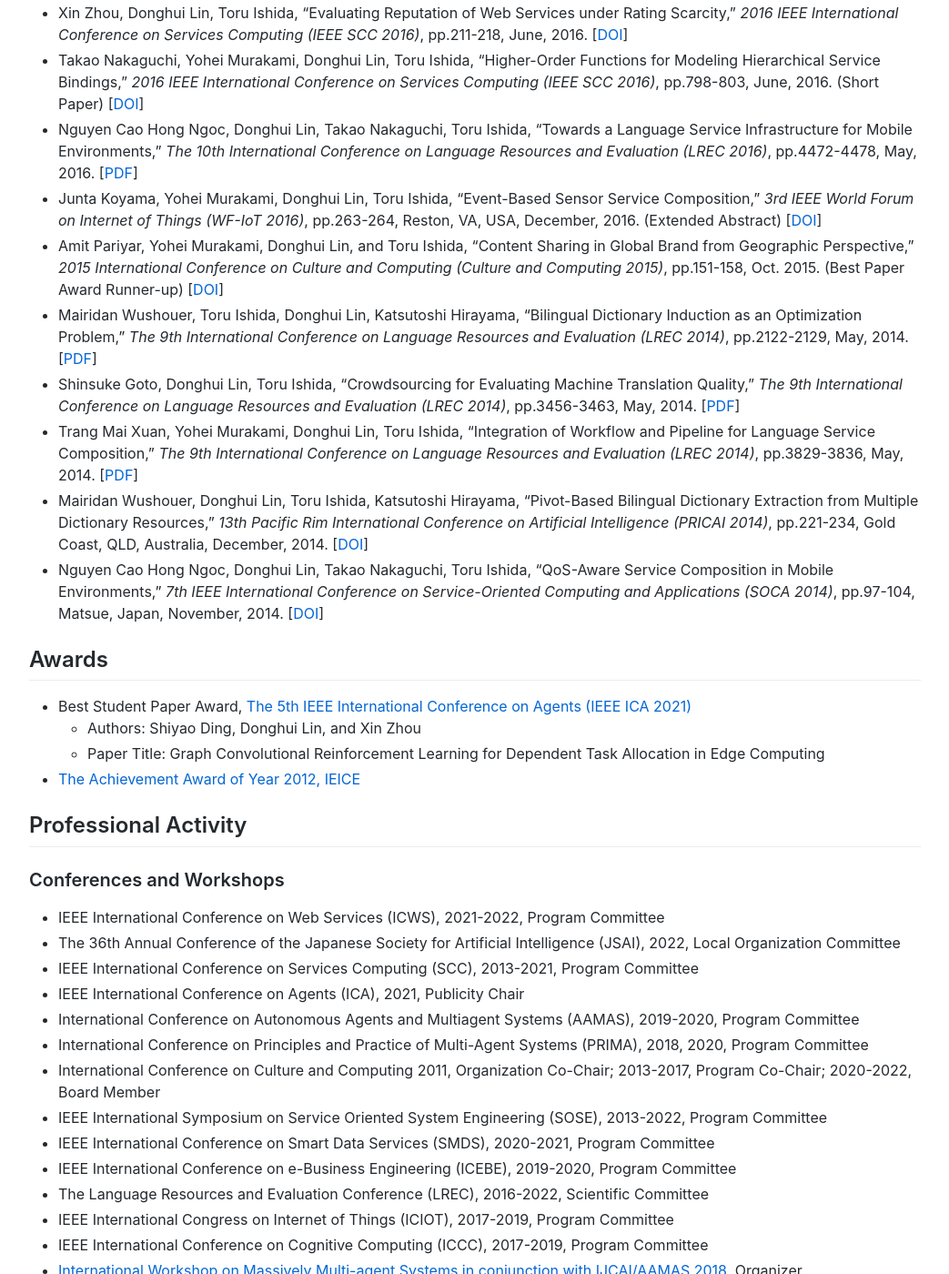
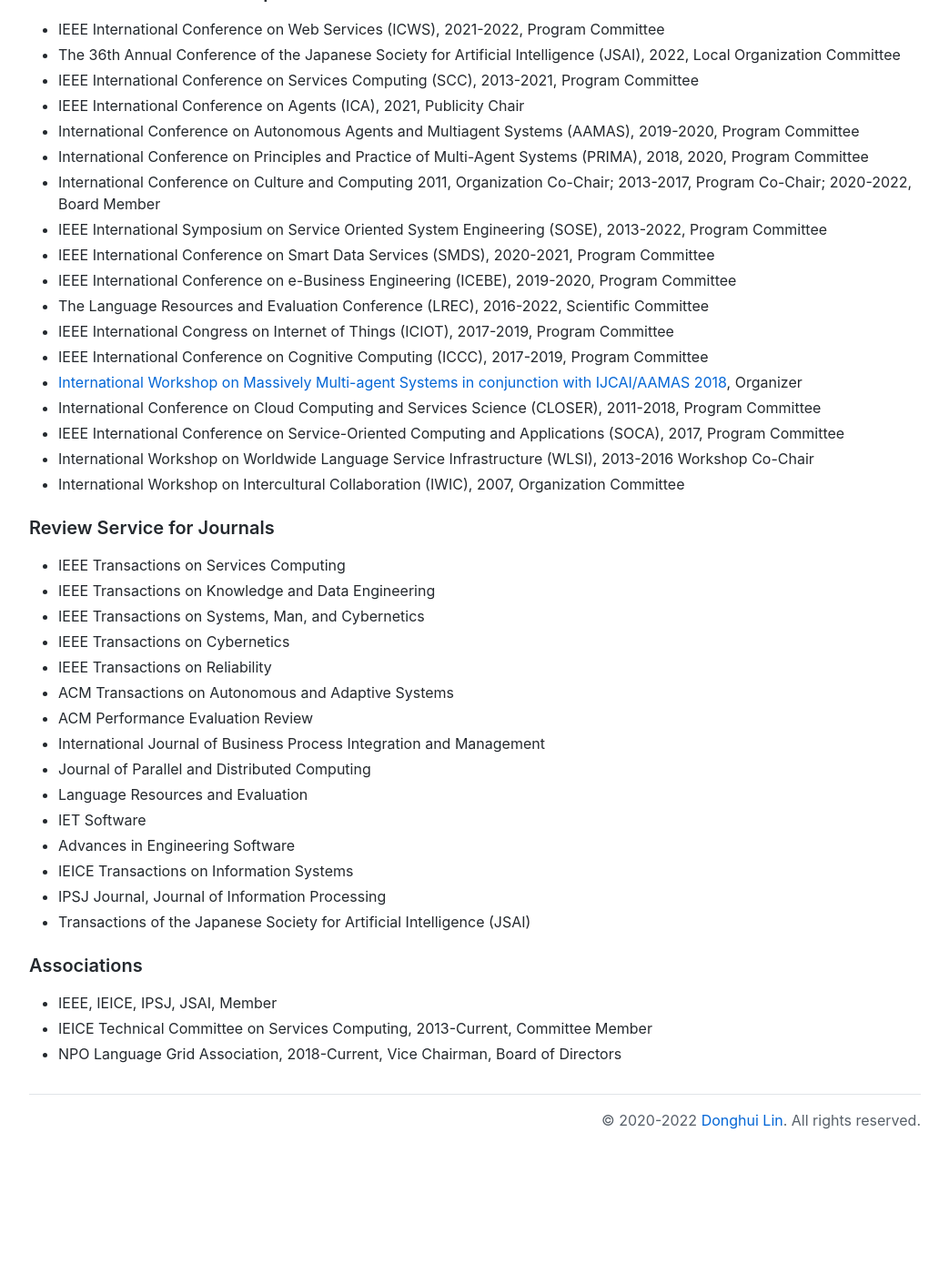
Before and after one commit to lindh/lindh.github.io, a Jekyll site: the page built from index.md, in a window 1280 px wide and 1400 px high, scrolled down 6133 px. Shown: the whole window at 91% size, without its empty margins (118-1161 px from the left). Built offline with Jekyll 4.4.1, drawn with Linux system fonts in a browser that asks for light colours; comment, search, counter and statistics services are not loaded; after the commit the page ends 7408 px from its top, so only the background shows below that; some of the changed text lies outside the part shown.

Commit message:
minor update

```diff
--- a/index.md
+++ b/index.md
@@ -51,15 +51,15 @@
 - **Intercultural Collaboration**: machine translation mediated communication, multi-language communication design, intercultural collaboration support in the real fields
 
 ### Research Projects
-- Non-Grid Pathfinding Optimization in Continuous Time and Space, **Principal Investigator (PI)**, Joint Research (Panasonic Corporation), 2022-
-- Research on Multiagent Reinforcement Learning for Pathfinding, **Principal Investigator (PI)**, Joint Research (Panasonic Corporation), 2021-2022
+- Non-Grid Pathfinding Optimization in Continuous Time and Space, **Principal Investigator (PI)**, Joint Research (Panasonic Corporation), Apr. 2022-
+- Research on Multiagent Reinforcement Learning for Pathfinding, **Principal Investigator (PI)**, Joint Research (Panasonic Corporation), Apr. 2021-Mar. 2022
 - Research on Interoperable and Self-organizing IoT Service Infrastructure, **Principal Investigator (PI)**, JSPS Grant-in-Aid for Scientific Research (B) (21H03556), Apr. 2021-Mar. 2024
 - Realizing IoT Services Based on Multiagent Systems, **Principal Investigator (PI)**, JSPS Grant-in-Aid for Challenging Research (Exploratory) (20K21833), July. 2020-Mar. 2023
 - Realizing Situated Multi-Language Communication Environments Based on Service Composition, **Principal Investigator (PI)**, JSPS Grant-in-Aid for Scientific Research (B) (18H03341), Apr. 2018-Mar. 2021
 - [The Language Grid](http://langrid.org), **Vice Chairman, Board of Directors**, Non-funded research project at NPO Language Grid Association
 
-## Recent Publications
-[The complete publication list is available here ](./publication.html).
+## Recent Publications (2016~)
+[The complete publication list is available here.](./publication.html)
 
 ### Books
 - Donghui Lin, Toru Ishida, Franco Zambonelli, and Itsuki Noda, Eds., _Massively Multi-Agent Systems II_. Lecture Notes in Artificial Intelligence, 11422, Springer, 2019. ISBN 978-3-030-20936-0. [[DOI](https://doi.org/10.1007/978-3-030-20937-7)]
@@ -82,10 +82,6 @@
 - Victoria Abou Khalil, Toru Ishida, Masayuki Otani, Brendan Flanagan, Hiroaki Ogata, and Donghui Lin, “Learning Culturally Situated Dialogue Strategies to Support Language Learners,” _Research and Practice in Technology Enhanced Learning_, 13, 10, 2018. [[PDF](https://link.springer.com/content/pdf/10.1186/s41039-018-0076-x.pdf)][[DOI](https://doi.org/10.1186/s41039-018-0076-x)]
 - Amit Pariyar, Yohei Murakami, Donghui Lin, and Toru Ishida, "Information Sharing among Countries: A Perspective from Country-Specific Websites in Global Brands," _Journal of Information and Knowledge Management_, 15(2), pp.1-26, 2016. [[DOI](https://doi.org/10.1142/S0219649216500131)]
 - Mairidan Wushouer, Donghui Lin, Toru Ishida, and Katsutoshi Hirayama, "A Constraint Approach to Pivot-based Bilingual Dictionary Induction," _ACM Transactions on Asian and Low-Resource Language Information Processing_, 15(1), 4, 2016. [[DOI](https://doi.org/10.1145/2723144)]
-- Amit Pariyar, Yohei Murakami, Donghui Lin, and Toru Ishida, "Inconsistency Detection in Multilingual Knowledge Sharing," _Journal of Information and Knowledge Management_, 13(4), 2014. [[DOI](https://doi.org/10.1142/S0219649214500336)]
-- Chunqi Shi, Toru Ishida, and Donghui Lin, "Translation Agent: A New Metaphor for Machine Translation," _New Generation Computing_, 32(2), pp.163-186, 2014. [[DOI](https://doi.org/10.1007/s00354-014-0204-0)]
-- Donghui Lin and Toru Ishida, "Coordination of Local Process Views in Interorganizational Business Process," _IEICE Transactions on Information and Systems_, E97-D(5), pp.1119-1126, 2014. [[PDF](./files/IEICE201405_Lin.pdf)][[DOI](https://doi.org/10.1587/transinf.E97.D.1119)]
-- Donghui Lin, Toru Ishida, Yohei Murakami and Masahiro Tanaka, "QoS Analysis for Service Composition by Human and Web Services," _IEICE Transactions on Information and Systems_, E97-D(4), pp.762-769, 2014. [[PDF](./files/IEICE201404_Lin.pdf)][[DOI](https://doi.org/10.1587/transinf.E97.D.762)]
 
 ### Journal Papers in Japanese
 - 大川楠人, 林冬惠, 村上陽平, 中口孝雄. 異種のIoTデバイスとWebサービスの相互運用のためのIoTサービス基盤, _電子情報通信学会論文誌D_, Vol.J105-D, No.01, pp.41-51, 2022. [[PDF](./files/IEICE202201_Okawa.pdf)][[DOI](https://doi.org/10.14923/transinfj.2021SKP0023)]
@@ -93,9 +89,6 @@
 - 林冬惠, 石田亨, 村上陽平, 大谷雅之, 中口孝雄. 言語グリッドを用いた多言語農業支援, _電子情報通信学会論文誌B_, Vol.J100-B, No.9, pp.714-721, 2017.（100周年記念招待論文）[[PDF](./files/j100-b_9_714.pdf)][[DOI](https://doi.org/10.14923/transcomj.2016SHI0008)]
 - 後藤真介，石田亨，林冬惠. 繰り返しおよび並列プロセスからなるクラウドソーシングワークフローの最適化, _電子情報通信学会論文誌D_, Vol.J99-D, No.11, pp.1094-1101, 2016. [[DOI](https://doi.org/10.14923/transinfj.2016JDP7031)]
 - 中口孝雄，村上陽平，林冬惠，石田亨. 高階関数を導入した階層的サービス合成記述, _電子情報通信学会論文誌B_, Vol.J99-B, No.10, pp.834-842, 2016. [[DOI](https://doi.org/10.14923/transcomj.2016IAP0016)]
-- 後藤真介，林冬惠，石田亨. クラウドソーシングによる翻訳評価の分析, _電子情報通信学会論文誌D_, Vol.J97-D, No.7, pp.1158-1165, 2014.
-- 村上陽平，林冬惠，石田亨，田仲正弘. 多言語サービス基盤のための連邦アーキテクチャ，_電子情報通信学会論文誌D_，Vol.J97-D, No.6, pp.1094-1101, 2014．
-- 山口卓郎，菱山玲子，北川大輔，中島悠，稲葉利江子，林冬惠. 機械翻訳サービスと編集サービスの相互連携における翻訳品質と編集者適応，_情報処理学会論文誌_，Vol.55, No.4, pp.1303-1315, 2014．
 
 ### Book Chapters
 - Donghui Lin, Yohei Murakami and Toru Ishida, "Integrating Internet of Services and Internet of Things from a Multiagent Perspective," in _Massively Multi-Agent Systems II_, Donghui Lin, Toru Ishida, Franco Zambonelli, and Itsuki Noda, Eds., pp.36-49, Springer, 2019. [[DOI](https://doi.org/10.1007/978-3-030-20937-7_3)]
@@ -111,9 +104,6 @@
 - Toru Ishida, Donghui Lin, Masayuki Otani, Shigeo Matsubara, Yohei Murakami, Reiko Hishiyama, Yuu Nakajima, Toshiyuki Takasaki, and Yumiko Mori, "Field-Oriented Service Design: A Multiagent Approach," in _Serviceology for Designing the Future_, Takashi Maeno, et.al. Eds., pp.451-463, Springer, 2016. [[DOI](https://doi.org/10.1007/978-4-431-55861-3_31)]
 - Donghui Lin, Toru Ishida, and Masayuki Otani, "A Value Co-Creation Model for Multi-Language Knowledge Communication," in _Serviceology for Designing the Future_, Takashi Maeno, et.al. Eds., pp.435-447, Springer, 2016. [[DOI](https://doi.org/10.1007/978-4-431-55861-3_30)]
 - Masayuki Otani, Kaori Kita, Donghui Lin, Toru Ishida, "Analysis of Multi-language Knowledge Communication Service in Intercultural Agricultural Support," in _Serviceology for Designing the Future_, Takashi Maeno, et.al. Eds., pp.417-434, Springer, 2016. [[DOI](https://doi.org/10.1007/978-4-431-55861-3_29)]
-- Dave Murray-Rust, Ognjen Scekic, and Donghui Lin, “Worker-centric Design for Software Crowdsourcing: Towards Cloud Careers,” in _Cloud-based Software Crowdsourcing_, Michael N. Huhns, et.al. Eds, pp.39-50, Springer, 2015. [[DOI](https://doi.org/10.1007/978-3-662-47011-4_3)]
-- Donghui Lin and Toru Ishida, "User-Centered Service Design for Multi-Language Knowledge Communication," in _Serviceology for Services_, Masaaki Mochimaru, et.al. Eds., pp.309-317, Springer, 2014. [[DOI](https://doi.org/10.1007/978-4-431-54816-4_32)]
-- Yohei Murakami, Donghui Lin, and Toru Ishida, "Service-Oriented Architecture for Interoperability of Multi-Language Services," in _Towards the Multilingual Semantic Web_, Paul Buitelaar and Philipp Cimiano, Eds., pp.313-328, Springer, 2014. [[DOI](https://doi.org/10.1007/978-3-662-43585-4_19)]
 
 ### International Conference Papers
 - Shiyao Ding, Hideki Aoyama, and Donghui Lin, “Combining Multiagent Reinforcement Learning and Search Method for Drone Delivery on a Non-Grid Graph,” _20th International Conference on Practical Applications of Agents and Multi-Agent Systems (PAAMS)_, L'Aquila, Italy, July, 2022. (to appear)
@@ -139,12 +129,6 @@
 - Takao Nakaguchi, Yohei Murakami, Donghui Lin, Toru Ishida, "Higher-Order Functions for Modeling Hierarchical Service Bindings," _2016 IEEE International Conference on Services Computing (IEEE SCC 2016)_, pp.798-803, June, 2016. (Short Paper) [[DOI](https://doi.org/10.1109/SCC.2016.110)]
 - Nguyen Cao Hong Ngoc, Donghui Lin, Takao Nakaguchi, Toru Ishida, "Towards a Language Service Infrastructure for Mobile Environments," _The 10th International Conference on Language Resources and Evaluation (LREC 2016)_, pp.4472-4478, May, 2016. [[PDF](http://www.lrec-conf.org/proceedings/lrec2016/pdf/864_Paper.pdf)]
 - Junta Koyama, Yohei Murakami, Donghui Lin, Toru Ishida, "Event-Based Sensor Service Composition," _3rd IEEE World Forum on Internet of Things (WF-IoT 2016)_, pp.263-264, Reston, VA, USA, December, 2016. (Extended Abstract) [[DOI](https://doi.org/10.1109/WF-IoT.2016.7845454)]
-- Amit Pariyar, Yohei Murakami, Donghui Lin, and Toru Ishida, "Content Sharing in Global Brand from Geographic Perspective," _2015 International Conference on Culture and Computing (Culture and Computing 2015)_, pp.151-158, Oct. 2015. (Best Paper Award Runner-up) [[DOI](https://doi.org/10.1109/Culture.and.Computing.2015.47)]
-- Mairidan Wushouer, Toru Ishida, Donghui Lin, Katsutoshi Hirayama, "Bilingual Dictionary Induction as an Optimization Problem," _The 9th International Conference on Language Resources and Evaluation (LREC 2014)_, pp.2122-2129, May, 2014. [[PDF](http://www.lrec-conf.org/proceedings/lrec2014/pdf/417_Paper.pdf)]
-- Shinsuke Goto, Donghui Lin, Toru Ishida, "Crowdsourcing for Evaluating Machine Translation Quality," _The 9th International Conference on Language Resources and Evaluation (LREC 2014)_, pp.3456-3463, May, 2014. [[PDF](http://www.lrec-conf.org/proceedings/lrec2014/pdf/756_Paper.pdf)]
-- Trang Mai Xuan, Yohei Murakami, Donghui Lin, Toru Ishida, "Integration of Workflow and Pipeline for Language Service Composition," _The 9th International Conference on Language Resources and Evaluation (LREC 2014)_, pp.3829-3836, May, 2014. [[PDF](http://www.lrec-conf.org/proceedings/lrec2014/pdf/930_Paper.pdf)]
-- Mairidan Wushouer, Donghui Lin, Toru Ishida, Katsutoshi Hirayama, "Pivot-Based Bilingual Dictionary Extraction from Multiple Dictionary Resources," _13th Pacific Rim International Conference on Artificial Intelligence (PRICAI 2014)_, pp.221-234, Gold Coast, QLD, Australia, December, 2014. [[DOI](https://doi.org/10.1007/978-3-319-13560-1_18)]
--	Nguyen Cao Hong Ngoc, Donghui Lin, Takao Nakaguchi, Toru Ishida, "QoS-Aware Service Composition in Mobile Environments," _7th IEEE International Conference on Service-Oriented Computing and Applications (SOCA 2014)_, pp.97-104, Matsue, Japan, November, 2014. [[DOI](https://doi.org/10.1109/SOCA.2014.51)]
 
 ## Awards
 - Best Student Paper Award, [The 5th IEEE International Conference on Agents (IEEE ICA 2021)](https://sites.google.com/view/ieeeica2021/program/awards?authuser=0)
@@ -175,7 +159,21 @@
 - International Workshop on Intercultural Collaboration (IWIC), 2007, Organization Committee
 
 ### Review Service for Journals
-- IEEE Transactions on Knowledge and Data Engineering, IEEE Transactions on Systems, Man, and Cybernetics, IEEE Transactions on Cybernetics, IEEE Transactions on Services Computing, IEEE Transactions on Reliability, ACM Transactions on Autonomous and Adaptive Systems, ACM Performance Evaluation Review, International Journal of Business Process Integration and Management, Journal of Parallel and Distributed Computing, IET Software, IEICE Transactions on Information Systems, Advances in Engineering Software, IPSJ Journal, Science China Information Sciences, Computing, etc.
+- IEEE Transactions on Services Computing
+- IEEE Transactions on Knowledge and Data Engineering
+- IEEE Transactions on Systems, Man, and Cybernetics
+- IEEE Transactions on Cybernetics
+- IEEE Transactions on Reliability
+- ACM Transactions on Autonomous and Adaptive Systems
+- ACM Performance Evaluation Review
+- International Journal of Business Process Integration and Management
+- Journal of Parallel and Distributed Computing
+- Language Resources and Evaluation
+- IET Software
+- Advances in Engineering Software
+- IEICE Transactions on Information Systems
+- IPSJ Journal, Journal of Information Processing
+- Transactions of the Japanese Society for Artificial Intelligence (JSAI)
 
 ### Associations
 - IEEE, IEICE, IPSJ, JSAI, Member
```
Also changed, not shown: research.md (+2 -2 lines).
